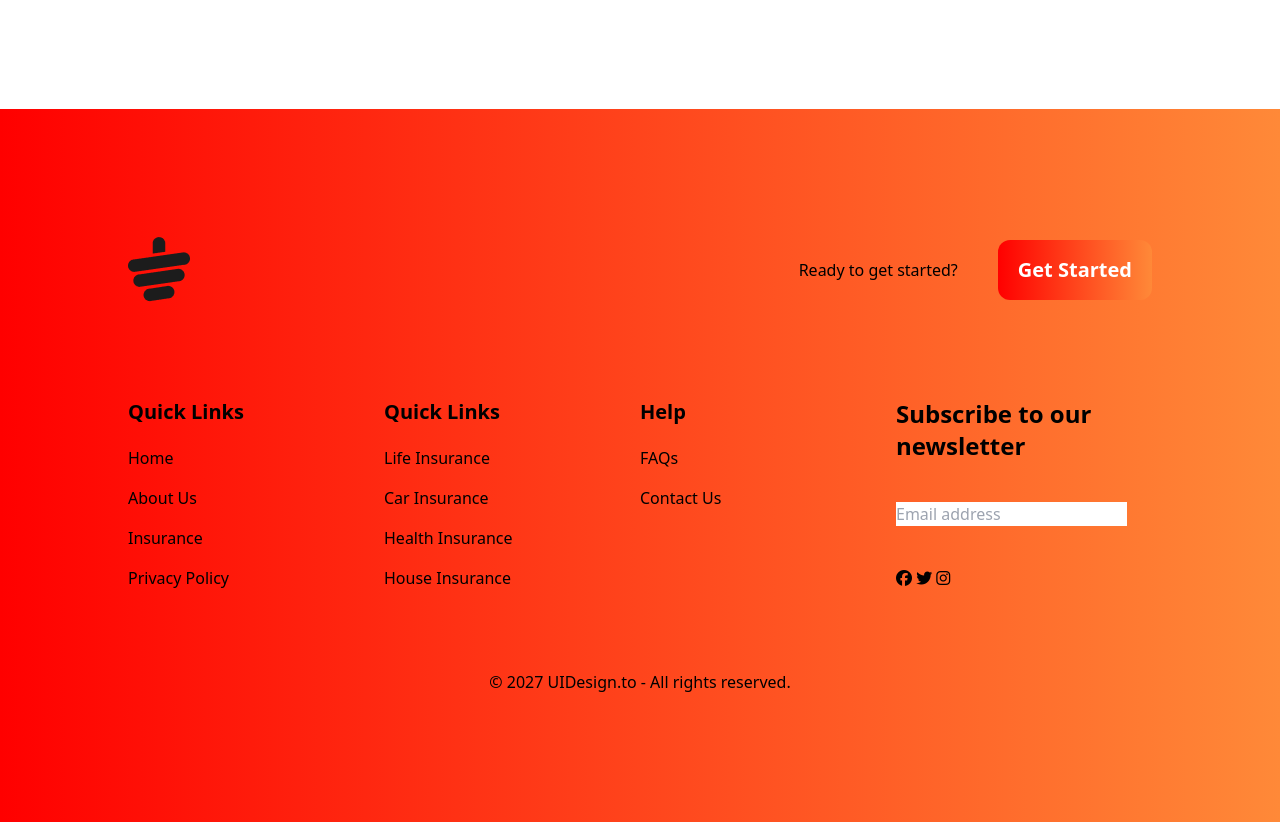
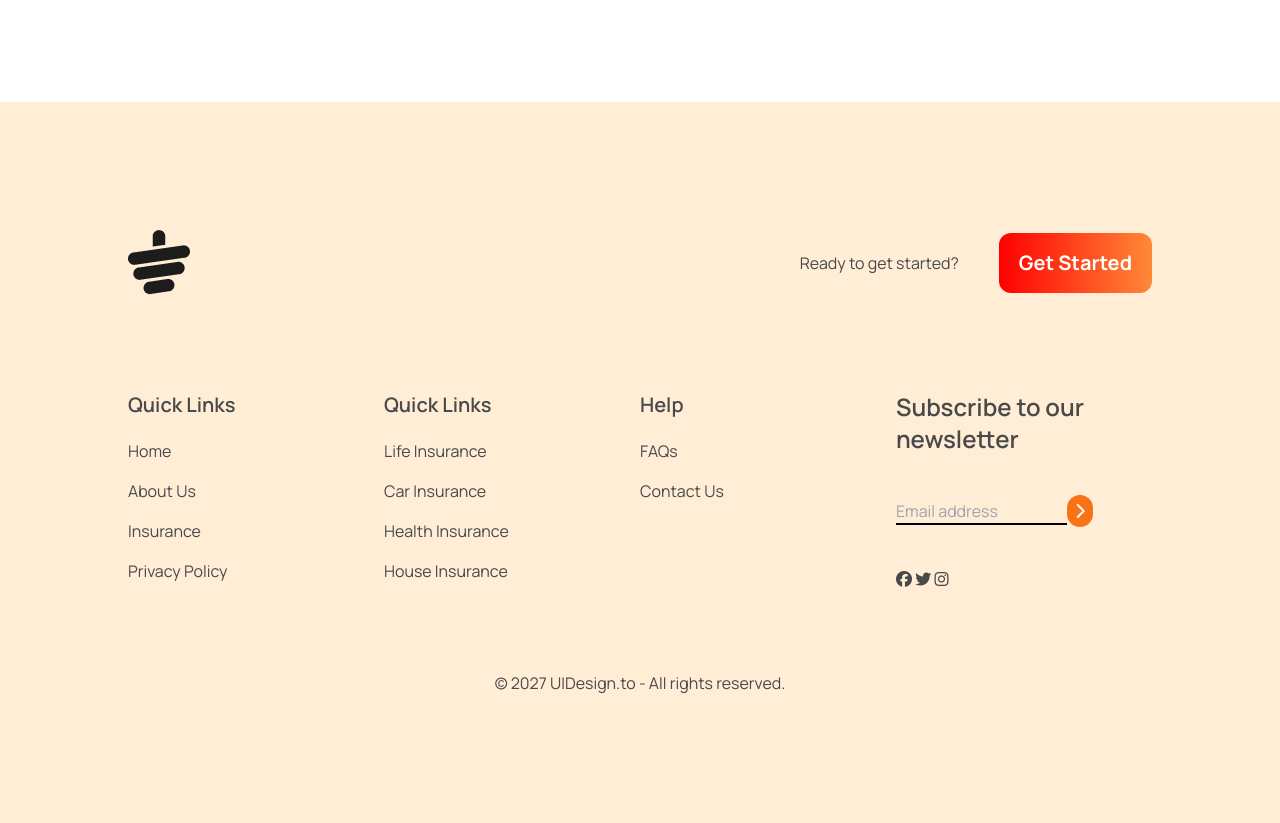
Before and after one commit to masudulalam/Tea-House-Project-With-Tailwind, a plain HTML site: page index.html in a window 1280 px wide. Shown: the part 4044-4867 px from the top of the page. Drawn offline with nearby package versions, Linux system fonts and the light colour scheme.

Commit message:
added google font manrope in tailwind

```diff
--- a/index.html
+++ b/index.html
@@ -19,14 +19,17 @@
                 extend: {
                     colors: {
                         clifford: '#da373d',
-                    }
+                    },
+                    fontFamily: {
+                        manrope: ["Manrope", "serif"],
+                    },
                 }
             }
         }
     </script>
 </head>
 
-<body>
+<body class="font-manrope">
     <!-- banner section -->
     <header class="max-w-screen-xl mx-auto mt-16 mb-32 lg:flex ">
         <!-- text content -->
@@ -263,11 +266,12 @@
         </section>
     </main>
     <!-- footer section -->
-    <footer class="bg-gradient-to-r from-[#FF0000] to-[#FF8938] mt-28 p-32">
+    <footer class="bg-orange-100 text-[#494949] mt-28 p-8 lg:p-32">
         <!-- footer content -->
         <div class="max-w-screen-xl mx-auto">
             <!-- part 1 -->
             <div class="flex justify-between">
+                <!-- logo -->
                 <div>
                     <img src="./images/cup.png" alt="Logo image">
                 </div>
@@ -279,7 +283,7 @@
                 </div>
             </div>
             <!-- part 2 -->
-            <div class="grid md:grid-cols-4 lg:grid-cols-4 mt-24 mb-12">
+            <div class="grid grid-cols-1 md:grid-cols-2 lg:grid-cols-4 mt-24 mb-12">
                 <!-- column 1 -->
                 <div>
                     <h5 class="text-xl font-semibold mb-5">Quick Links</h5>
@@ -312,7 +316,7 @@
                 <div>
                     <h4 class="text-2xl font-semibold mb-10">Subscribe to our newsletter</h4>
                     <form>
-                        <input type="email" placeholder="Email address" name="" id="">
+                        <input class="border-b-2 border-black bg-transparent w-4/6" type="email" placeholder="Email address" name="" id="" ><i class="fa-solid fa-chevron-right bg-orange-500 rounded-full p-2 text-white"></i>
                     </form>
                     <!-- social media container -->
                     <div class="mt-10">
```
